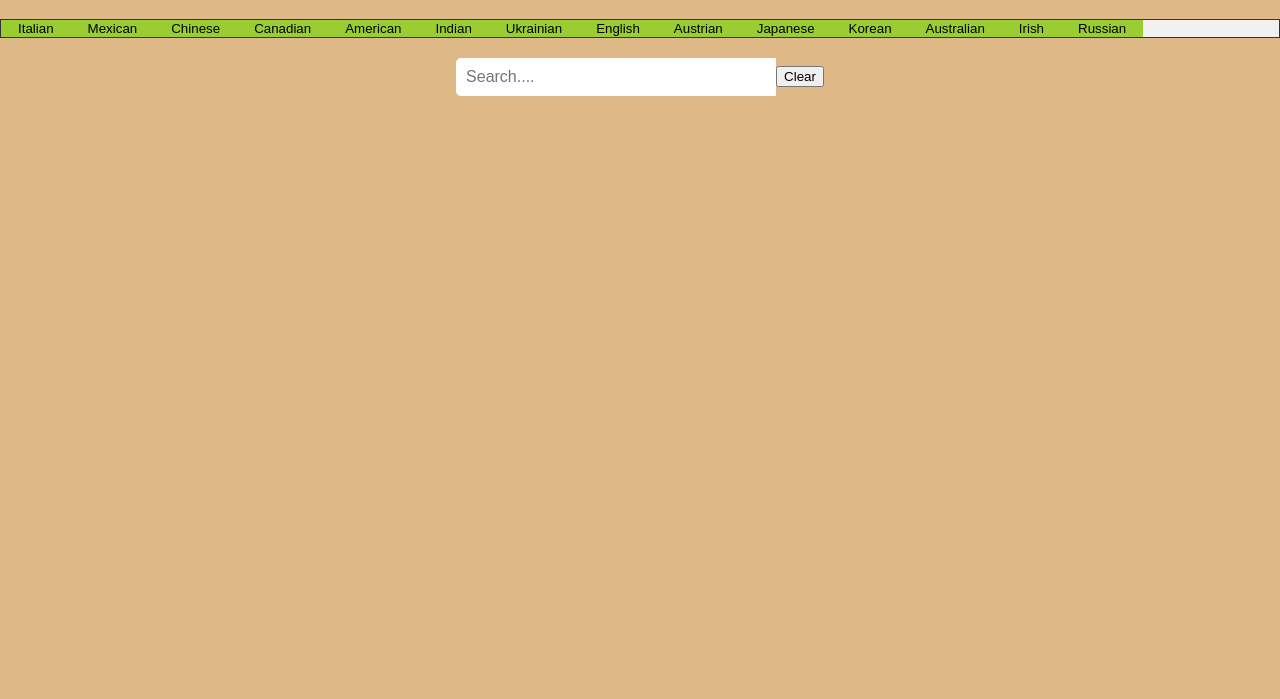
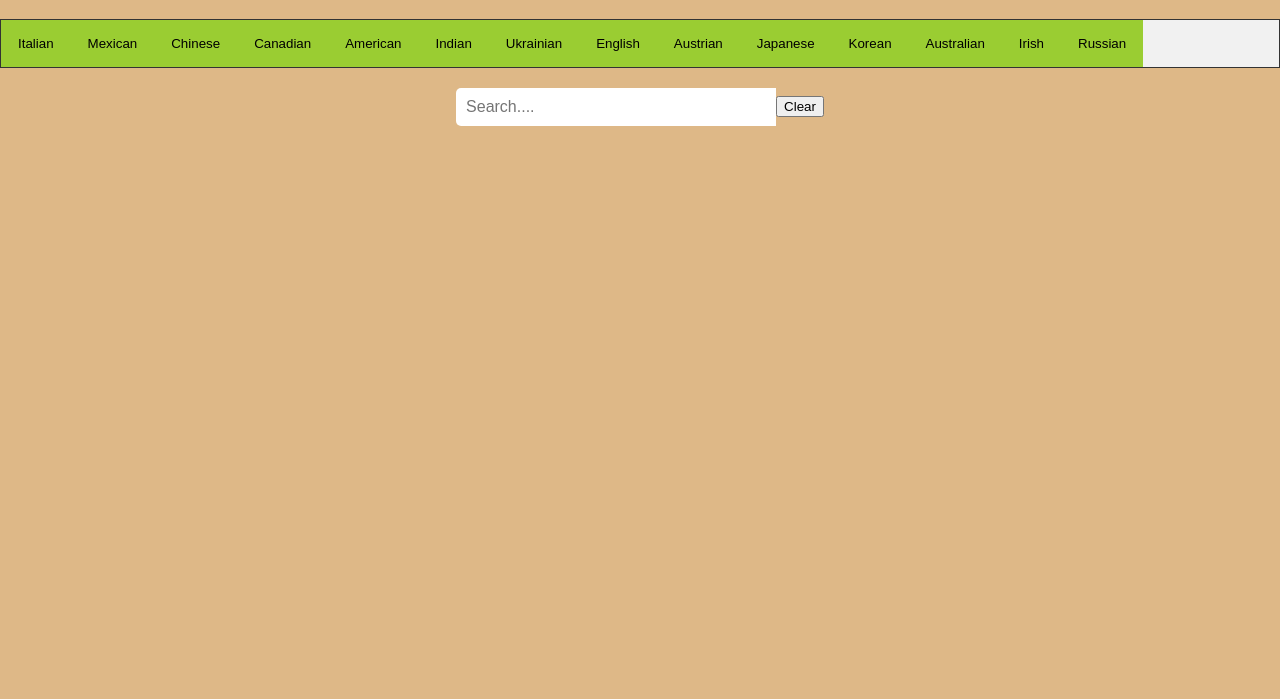
Before and after one commit to George8918/phase-1-project-cuisine-picture-app, a plain HTML site: page index.html in a window 1280 px wide. Shown: the part 101-800 px from the top of the page. Drawn offline with Linux system fonts and the light colour scheme; no server answers.

Commit message:
css image section

```diff
--- a/style.css
+++ b/style.css
@@ -28,8 +28,8 @@
     float: left;
     border: none;
     outline: none;
-    cursor: ;
-    padding: 1px 17px;
+    cursor: pointer;
+    padding: 16px 17px;
     transition: background-color 0.3s ease;
   }
 
@@ -42,7 +42,7 @@
     background-color: #ccc;
   }
 
-  /* Style the image container */
+
   .image-container {
     display: flex;
     flex-wrap: wrap;
```
